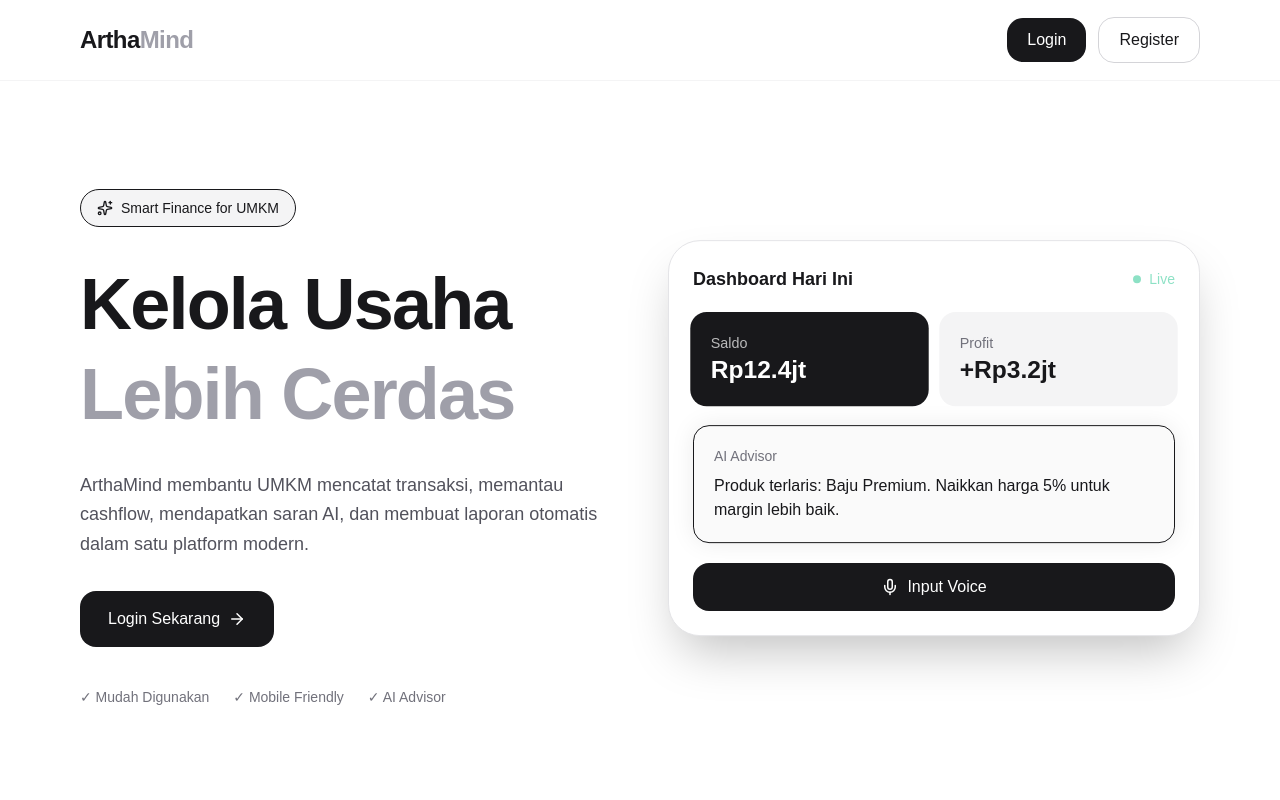
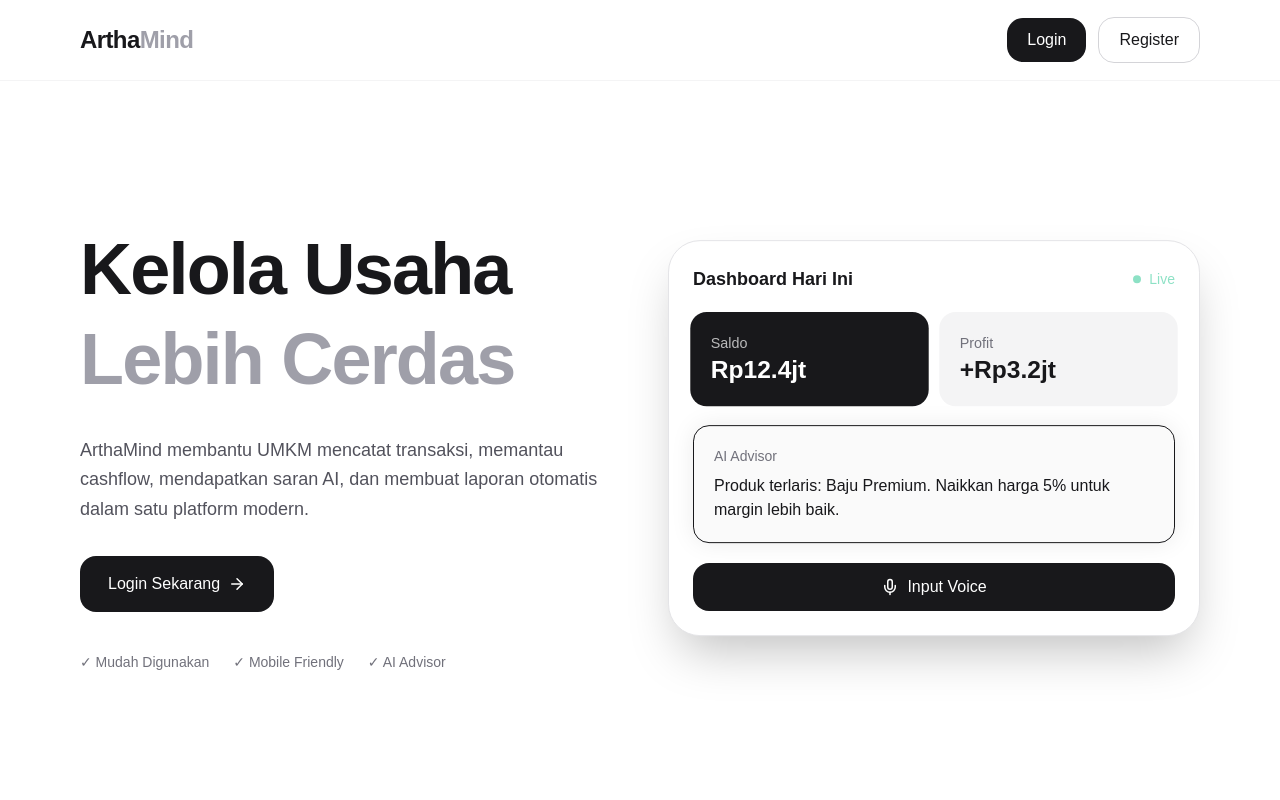
Before and after one commit to Zaxzz/ArthaMind, a Next.js app: page / in a window 1280 px wide. Shown: the top 800 px of the page. Built offline with nearby package versions, Linux system fonts and the light colour scheme.

Commit message:
fix minor bug

```diff
--- a/app/login/page.jsx
+++ b/app/login/page.jsx
@@ -50,14 +50,6 @@ export default function LoginPage() {
             transition={{ staggerChildren: 0.15 }}
             className="space-y-7"
           >
-            <motion.div
-              variants={fadeUp}
-              className="inline-flex items-center gap-2 px-4 py-2 rounded-full bg-zinc-100 border text-sm"
-            >
-              <Sparkles size={16} />
-              Welcome Back
-            </motion.div>
-
             <motion.h1
               variants={fadeUp}
               className="text-5xl lg:text-6xl font-semibold tracking-tight leading-tight"
--- a/app/page.jsx
+++ b/app/page.jsx
@@ -107,13 +107,6 @@ export default function Page() {
             transition={{ staggerChildren: 0.15 }}
             className="space-y-8"
           >
-            <motion.div
-              variants={fadeUp}
-              className="inline-flex items-center gap-2 px-4 py-2 rounded-full bg-zinc-100 border text-sm"
-            >
-              <Sparkles size={16} />
-              Smart Finance for UMKM
-            </motion.div>
 
             <motion.h1
               variants={fadeUp}
--- a/app/register/page.jsx
+++ b/app/register/page.jsx
@@ -57,13 +57,13 @@ export default function RegisterPage() {
             transition={{ staggerChildren: 0.15 }}
             className="space-y-7"
           >
-            <motion.div
+            {/* <motion.div
               variants={fadeUp}
               className="inline-flex items-center gap-2 px-4 py-2 rounded-full bg-zinc-100 border text-sm"
             >
               <Sparkles size={16} />
               Create Account
-            </motion.div>
+            </motion.div> */}
 
             <motion.h1
               variants={fadeUp}
```
